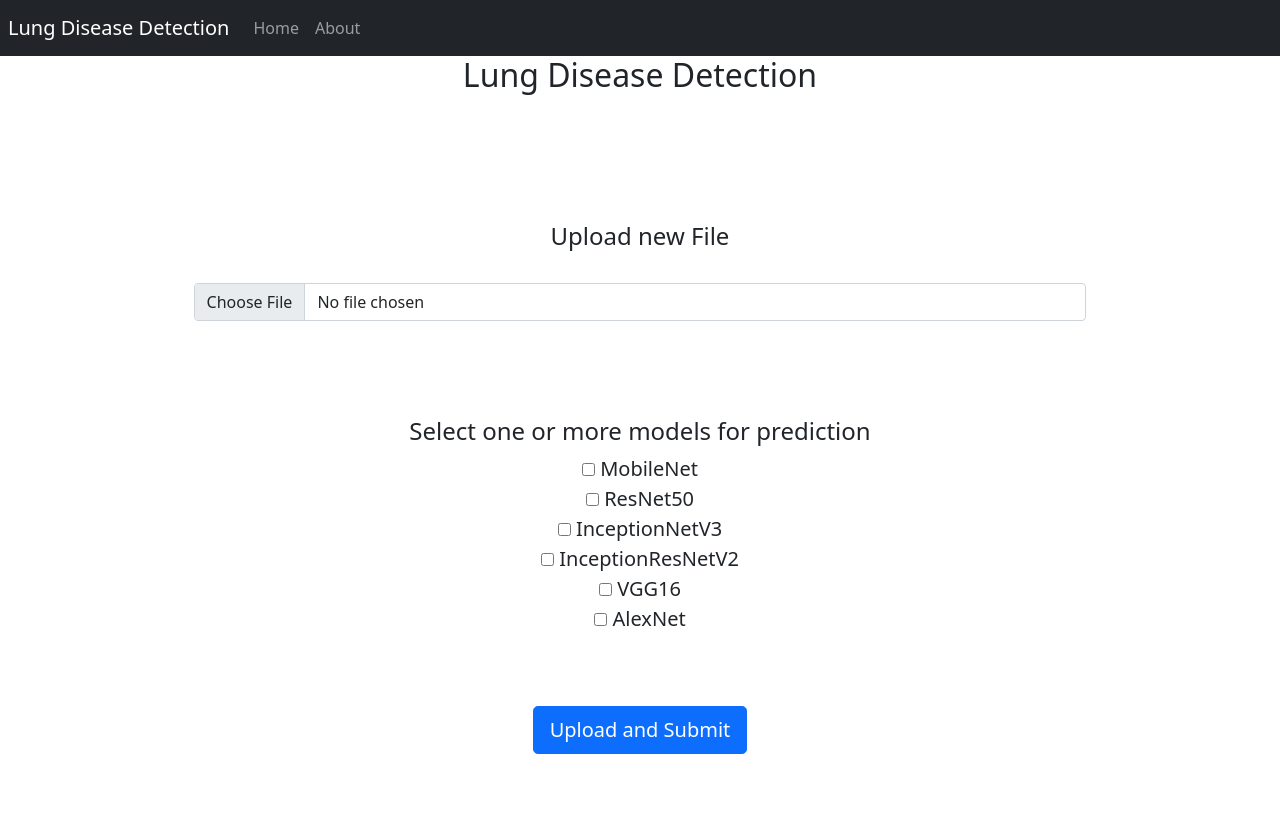
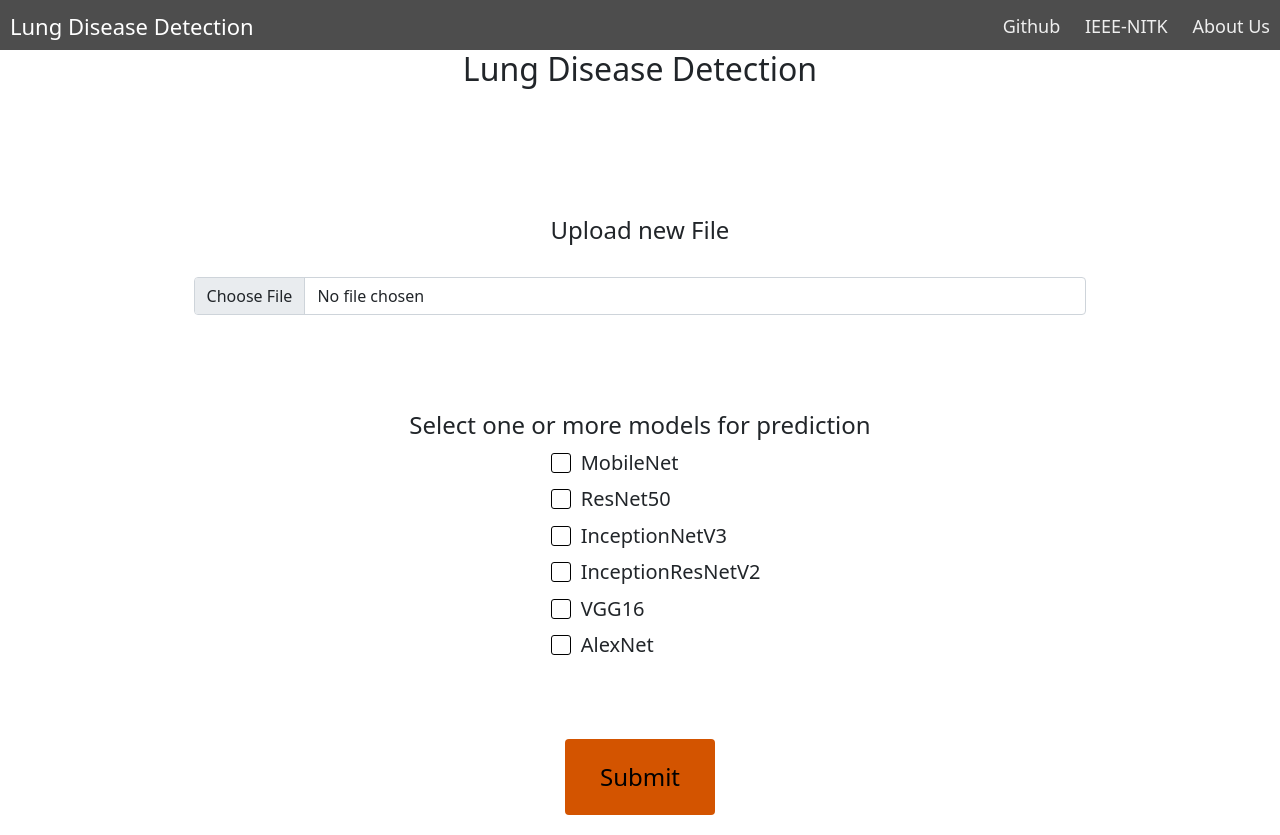
Before and after one commit to pranavdv/LungDiseaseDetection, a Flask app: page / in a window 1280 px wide. Before the commit the page ends 754 px from the top, so only its background shows below. Run offline with Flask 2, Linux system fonts and the light colour scheme.

Commit message:
Frontend changes with buttons and checkboxes

```diff
--- a/web/templates/base.html
+++ b/web/templates/base.html
@@ -13,6 +13,105 @@
             /* background-image: url('./static/bg_image.jpeg'); */
             /* background-repeat: repeat; */
           /* } */
+          * {
+  box-sizing: border-box;
+}
+        .nav {
+        height: 50px;
+        width: 100%;
+        background-color: #4d4d4d;
+        position: relative;
+        display: flex;
+        flex-wrap: wrap;
+        padding-left: 0;
+        margin-bottom: 0;
+        list-style: none;
+        justify-content: space-between;
+        }
+
+        .nav > .nav-header {
+        display: inline;
+        }
+
+        .nav > .nav-header > .nav-title {
+        display: inline-block;
+        font-size: 22px;
+        color: #fff;
+        padding: 10px 10px 10px 10px;
+        }
+
+        .nav > .nav-btn {
+        display: none;
+        }
+
+        .nav > .nav-links {
+        display: inline;
+        float: right;
+        font-size: 18px;
+        }
+
+        .nav > .nav-links > a {
+        display: inline-block;
+        padding: 13px 10px 13px 10px;
+        text-decoration: none;
+        color: #efefef;
+        }
+
+        .nav > .nav-links > a:hover {
+        background-color: rgba(0, 0, 0, 0.3);
+        }
+
+        .nav > #nav-check {
+        display: none;
+        }
+
+        @media (max-width:600px) {
+        .nav > .nav-btn {
+            display: inline-block;
+            position: absolute;
+            right: 0px;
+            top: 0px;
+        }
+        .nav > .nav-btn > label {
+            display: inline-block;
+            width: 50px;
+            height: 50px;
+            padding: 13px;
+        }
+        .nav > .nav-btn > label:hover,.nav  #nav-check:checked ~ .nav-btn > label {
+            background-color: rgba(0, 0, 0, 0.3);
+        }
+        .nav > .nav-btn > label > span {
+            display: block;
+            width: 25px;
+            height: 10px;
+            border-top: 2px solid #eee;
+        }
+        .nav > .nav-links {
+            position: absolute;
+            display: block;
+            width: 100%;
+            background-color: #333;
+            height: 0px;
+            transition: all 0.3s ease-in;
+            overflow-y: hidden;
+            top: 50px;
+            left: 0px;
+        }
+        .nav > .nav-links > a {
+            display: block;
+            width: 100%;
+        }
+        .nav > #nav-check:not(:checked) ~ .nav-links {
+            height: 0px;
+        }
+        .nav > #nav-check:checked ~ .nav-links {
+            height: calc(100vh - 50px);
+            overflow-y: auto;
+        }
+
+        }
+
     </style>
     <!-- Bootstrap CSS -->
     <link href="https://cdn.jsdelivr.net/npm/bootstrap@5.0.0-beta1/dist/css/bootstrap.min.css" rel="stylesheet" integrity="sha384-giJF6kkoqNQ00vy+HMDP7azOuL0xtbfIcaT9wjKHr8RbDVddVHyTfAAsrekwKmP1" crossorigin="anonymous">
@@ -20,21 +119,28 @@
 
     <body>
 
-        <nav class="navbar navbar-expand-lg navbar-dark bg-dark p-2">
-            <a class="navbar-brand" href="/">Lung Disease Detection</a>
-            <button class="navbar-toggler" type="button" data-toggle="collapse" data-target="#navbarNav" aria-controls="navbarNav" aria-expanded="false" aria-label="Toggle navigation">
-                <span class="navbar-toggler-icon"></span>
-            </button>
-            <div class="collapse navbar-collapse" id="navbarNav">
-                <ul class="navbar-nav">
-                    <li class="nav-item">
-                        <a class="nav-link" href="/">Home</a>
-                    </li>
-                    <li class="nav-item">
-                        <a class="nav-link" href="/about">About</a>
-                    </li>
-                </ul>
-            </div>
+        <nav>
+            <div class="nav">
+                <input type="checkbox" id="nav-check">
+                <div class="nav-header">
+                  <div class="nav-title">
+                    Lung Disease Detection
+                  </div>
+                </div>
+                <div class="nav-btn">
+                  <label for="nav-check">
+                    <span></span>
+                    <span></span>
+                    <span></span>
+                  </label>
+                </div>
+
+                <div class="nav-links">
+                  <a href="https://github.com/pranavdv/LungDiseaseDetection" target="_blank">Github</a>
+                  <a href="https://ieee.nitk.ac.in/" target="_blank">IEEE-NITK</a>
+                  <a href="/about" target="_blank">About Us</a>
+                </div>
+              </div>
         </nav>
 
 
--- a/web/templates/index.html
+++ b/web/templates/index.html
@@ -21,6 +21,95 @@
 
 
     <title>Lung Disease Detection</title>
+    <style>
+      .checkboxHolder{
+        display: flex;
+        flex-direction: column;
+        align-items: baseline;
+        justify-content: flex-start;
+        padding-left: 42%;
+        font-size: 20px;
+      }
+      .checkbox-container{
+        display: flex;
+        align-items: center;
+        margin-bottom: 1%;
+      }
+      .checkbox-container label{
+        cursor: pointer;
+        display: flex;
+        align-items: center;
+      }
+      .checkbox-container input[type='checkbox']{
+        cursor: pointer;
+        opacity: 0;
+        position: absolute;
+      }
+      .checkbox-container label::before{
+        content: '';
+        width: 1em;
+        height: 1em;
+        border-radius: 0.15em;
+        margin-right: 0.5em;
+        border: 0.05em solid black;
+      }
+      .checkbox-container label:hover::before,
+      .checkbox-container input[type='checkbox']:hover + label::before{
+        background-color: #FFF56D;
+      }
+
+      .checkbox-container input[type='checkbox']:checked + label::before{
+        content: '\002714';
+        background-color: #FFD36E;
+        display: flex;
+        justify-content: center;
+        align-items: center;
+        color: white;
+      }
+      .button-two{
+        text-align: center;
+        cursor: pointer;
+        font-size:24px;
+        margin: 0 0 0 0px;
+      }
+      .button-two {
+  border-radius: 4px;
+  background-color:#d35400;
+  border: none;
+  padding: 20px;
+  width: 150px;
+  transition: all 0.5s;
+}
+
+
+      .button-two span {
+        cursor: pointer;
+        display: inline-block;
+        position: relative;
+        transition: 0.5s;
+      }
+
+      .button-two span:after {
+        content: '»';
+        position: absolute;
+        opacity: 0;
+        top: 0;
+        right: -20px;
+        transition: 0.5s;
+      }
+
+      .button-two:hover span {
+        padding-right: 25px;
+      }
+
+      .button-two:hover span:after {
+        opacity: 1;
+        right: 0;
+      }
+      .sub-main{
+        margin-bottom: 20px;
+      }
+    </style>
   </head>
   <body>
     <h2 style="text-align:center">Lung Disease Detection</h2><br><br><br><br><br>
@@ -37,14 +126,37 @@
         <h4>Select one or more models for prediction</h4>
         <div class="container" align="center">
         <div class="Models required" align="center" style="font-size: 20px;">
-          <input type=checkbox name=model value='MobileNet'> MobileNet <br/>
-          <input type=checkbox name=model value='ResNet50'> ResNet50 <br/>
-          <input type=checkbox name=model value='InceptionNetV3'> InceptionNetV3 <br/>
-          <input type=checkbox name=model value='InceptionResNetV2'> InceptionResNetV2 <br/>
-          <input type=checkbox name=model value='VGG16'> VGG16 <br/>
-          <input type=checkbox name=model value='AlexNet'> AlexNet <br/>
+        </div>
+        <div class="checkboxHolder">
+          <div class="checkbox-container">
+              <input type=checkbox name=model value='MobileNet' id="cb1">
+              <label for="cb1">MobileNet</label>
+            </div>
+            <div class="checkbox-container">
+              <input type=checkbox name=model value='ResNet50' id="cb2">
+              <label for="cb2">ResNet50</label>
+            </div>
+            <div class="checkbox-container">
+              <input type=checkbox name=model value='InceptionNetV3' id="cb3">
+              <label for="cb3">InceptionNetV3</label>
+            </div>
+            <div class="checkbox-container">
+              <input type=checkbox name=model value='InceptionResNetV2' id="cb4">
+              <label for="cb4">InceptionResNetV2</label>
+            </div>
+            <div class="checkbox-container">
+              <input type=checkbox name=model value='VGG16' id="cb4">
+              <label for="cb4">VGG16</label>
+            </div>
+            <div class="checkbox-container">
+              <input type=checkbox name=model value='AlexNet' id="cb5">
+              <label for="cb5">AlexNet</label>
+            </div>
+        </div>
         </div><br><br><br>
-        <input class="btn btn-primary btn-lg" type="submit" value="Upload and Submit">
+        <div class="sub-main">
+          <button class="button-two"><span>Submit</span></button>
+        </div>
       </form>
     </div>
 {% endblock %}
```
Also changed, not shown: web/uploaded_images/input.jpeg (deleted).
